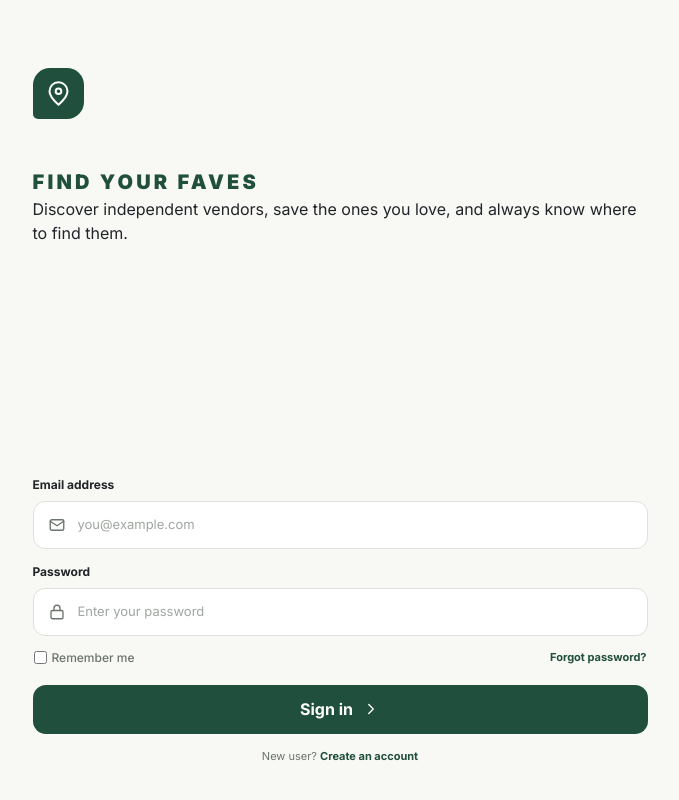
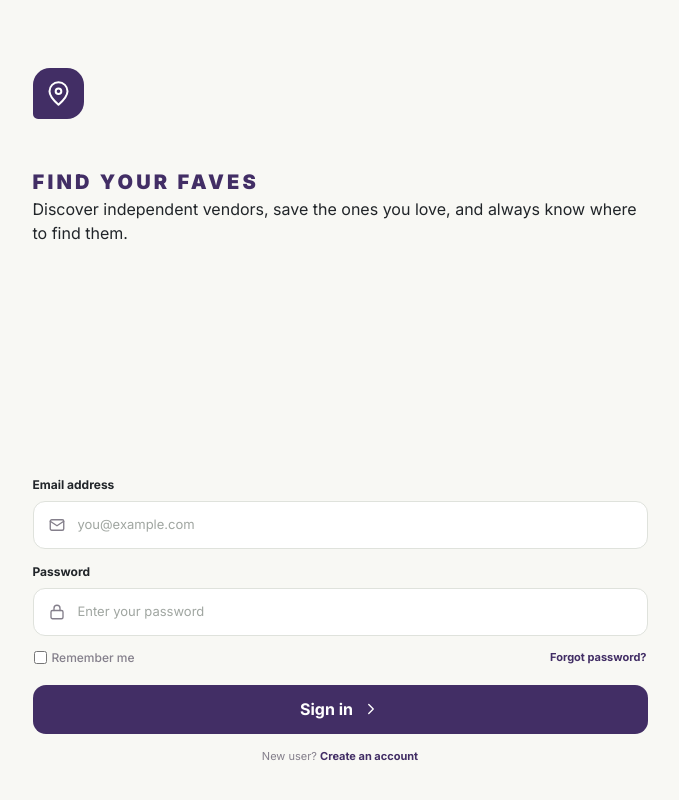
Before and after one commit to bellao314/bella-web-tech-project, a React (Vite) app in the folder app/: page / in a window 1280 px wide. Shown: the whole page, without its empty margins (300-979 px from the left). Built offline with nearby package versions, Linux system fonts and the light colour scheme; no server answers; a web font is replaced by a local one.

Commit message:
changed from green to purple

```diff
--- a/app/src/index.css
+++ b/app/src/index.css
@@ -4,16 +4,16 @@
 :root {
   font-family: 'Inter', sans-serif;
   --bs-body-font-family: 'Inter', sans-serif;
-  color: #1f2521;
-  background: #e8ebe5;
+  color: #1d2420;
+  background: #eae8ee;
   font-synthesis: none;
   --ink: #1f2521;
-  --muted: #6b746d;
+  --muted: #847f8b;
   --paper: #f8f8f4;
   --line: #dfe2dc;
-  --forest: #214f3d;
-  --lime: #d9ec70;
-  --sage: #d8e2d3;
+  --forest: #422e65;
+  --lime: #9c88c0;
+  --sage: #e7e1f2;
 }
 
 * { box-sizing: border-box; }
```
